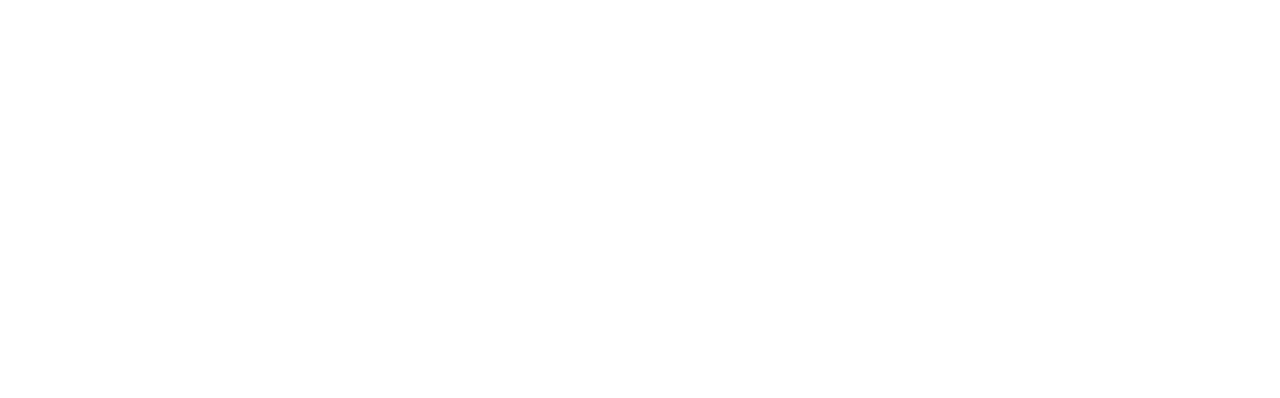
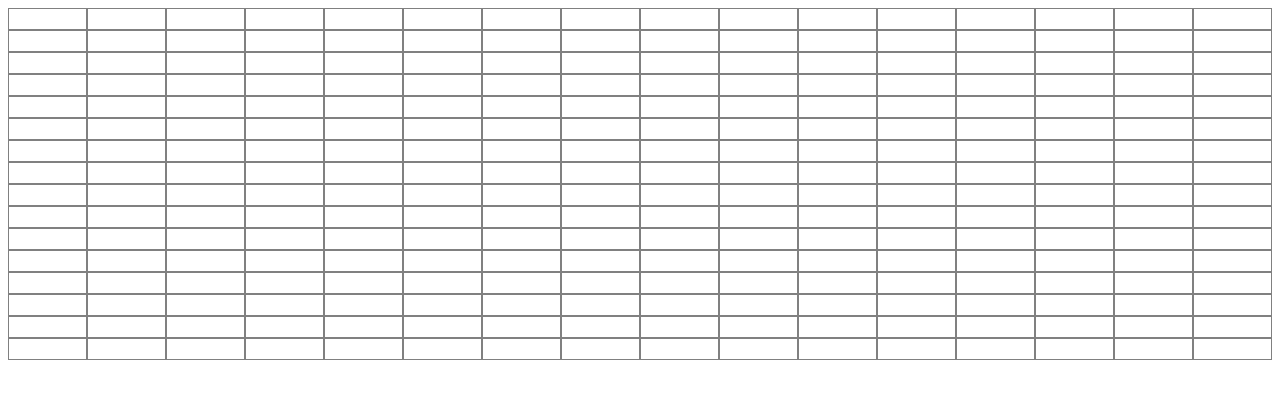
Before and after one commit to lmunozm1702/etch-a-sketch, a plain HTML site: page index.html in a window 1280 px wide. Drawn offline with Linux system fonts and the light colour scheme.

Commit message:
Step 3 - Hover added

```diff
--- a/assets/css/styles.css
+++ b/assets/css/styles.css
@@ -0,0 +1,17 @@
+.horizontal-div {
+  display: flex;
+  flex: 1;
+  justify-content: left;
+  align-items: center;
+}
+.vertical-div {
+  color: red;
+  border: 1px;
+  border-style: solid;
+  border-color: grey;
+  flex: 1;
+  height: 20px;
+}
+div .vertical-div:hover {
+  background-color: blueviolet;
+}
--- a/assets/javascript/script.js
+++ b/assets/javascript/script.js
@@ -0,0 +1,19 @@
+function grid(x_axis, y_axis) {
+    for (let x = 0; x < y_axis; x++) {
+        console.log(x);
+        var div = document.createElement('div');
+        div.id = 'div-horizontal' + x;
+        //div.innerHTML = x;
+        div.className = 'horizontal-div';
+        document.body.append(div);
+
+        for (let y = 0; y < y_axis; y++) {
+            var divFather = document.getElementById('div-horizontal' + x);
+            var newDiv = document.createElement('div');
+            newDiv.id = 'div-' + x + '-' + y;
+            //newDiv.innerHTML = x + '+' + y;
+            newDiv.className = 'vertical-div';
+            divFather.appendChild(newDiv);
+        }
+    }
+}
--- a/index.html
+++ b/index.html
@@ -5,10 +5,17 @@
     <meta charset="UTF-8">
     <meta http-equiv="X-UA-Compatible" content="IE=edge">
     <meta name="viewport" content="width=device-width, initial-scale=1.0">
+
+    <script src="/assets/javascript/script.js"></script>
+    <link rel="stylesheet" href="/assets/css/styles.css">
+
     <title>Etch a Sketch</title>
 </head>
 
 <body>
+    <script>
+        window.onload = grid(16, 16);
+    </script>
 
 </body>
 
```
Also changed, not shown: assignment.txt (added).
